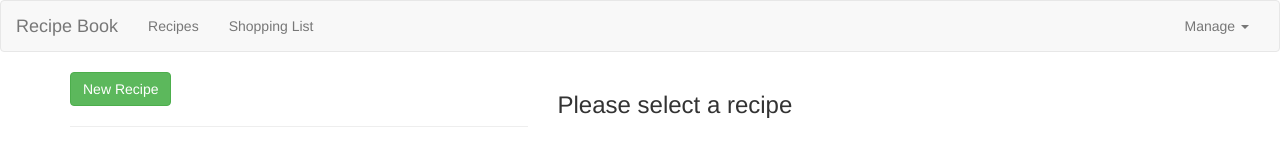
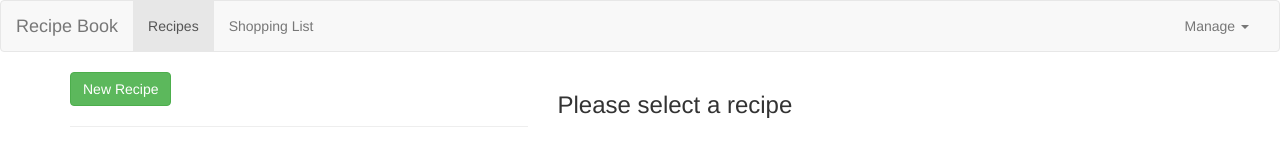
Before and after one commit to theglitcher97/angular_the_complete_guide_course, an Angular app: page /recipe in a window 1280 px wide. Shown: the top 146 px of the page. Built offline with nearby package versions, Linux system fonts and the light colour scheme.

Commit message:
fix: current tab was not highlighted

```diff
--- a/src/app/app-routing.module.ts
+++ b/src/app/app-routing.module.ts
@@ -12,7 +12,7 @@ const appRoutes: Routes = [
     children: [
       { path: '', component: SelectRecipeComponent },
       { path: ':id', component: RecipeDetailsComponent },
-      { path: '**', redirectTo: '/', pathMatch: 'full' },
+      { path: '**', redirectTo: '/recipe', pathMatch: 'full' },
     ],
   },
   { path: 'shopping-list', component: ShoppingListComponent },
--- a/src/app/header-component/header.component.html
+++ b/src/app/header-component/header.component.html
@@ -12,8 +12,8 @@
     <div (window:resize)="collapsed = true" [class.collapse]="collapsed" class="navbar-collapse">
       <!-- Navigation links section -->
       <ul class="nav navbar-nav">
-        <li><a routerLink="/recipe" routerLinkActive="active">Recipes</a></li>
-        <li><a routerLink="/shopping-list" routerLinkActive="active">Shopping List</a></li>
+        <li routerLinkActive="active"><a [routerLink]="['/recipe']">Recipes</a></li>
+        <li routerLinkActive="active"><a routerLink="/shopping-list">Shopping List</a></li>
       </ul>
       <!-- End of navigation links section -->
 
--- a/src/app/recipe-book/recipe-list/recipe-item/recipe-item.component.html
+++ b/src/app/recipe-book/recipe-list/recipe-item/recipe-item.component.html
@@ -1,4 +1,5 @@
-<a (click)="onRecipeSelected()" [routerLink]="[index]" class="list-group-item clearfix" style="cursor: pointer;">
+<a (click)="onRecipeSelected()" [routerLinkActive]="'active'" [routerLink]="[index]" class="list-group-item clearfix"
+   style="cursor: pointer;">
   <div class="pull-left" style="width: 50%; overflow: hidden">
     <h4 class="list-group-item-heading">{{ recipe.name }}</h4>
     <p class="list-group-item-text">{{ recipe.description }}</p>
```
